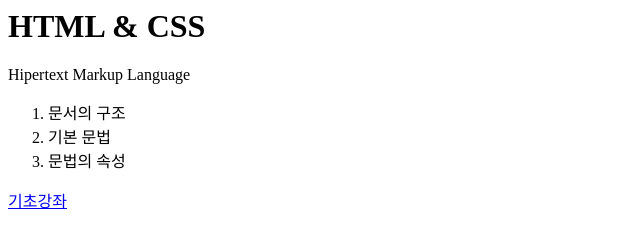
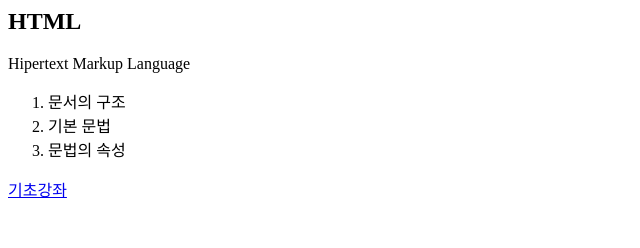
Before and after one commit to puccaprit/web1, a plain HTML site: page index.html in a window 1280 px wide. Shown: the whole page, without its empty margins (0-640 px from the left). Drawn offline with Linux system fonts and the light colour scheme.

Commit message:
Update index.html

```diff
--- a/index.html
+++ b/index.html
@@ -5,7 +5,7 @@
 </head>
 
 <body>
-<h1>HTML & CSS</h1>
+<h2>HTML</h2>
 <p>Hipertext Markup Language</p>
 <ol>
  <li>문서의 구조</li>
```
